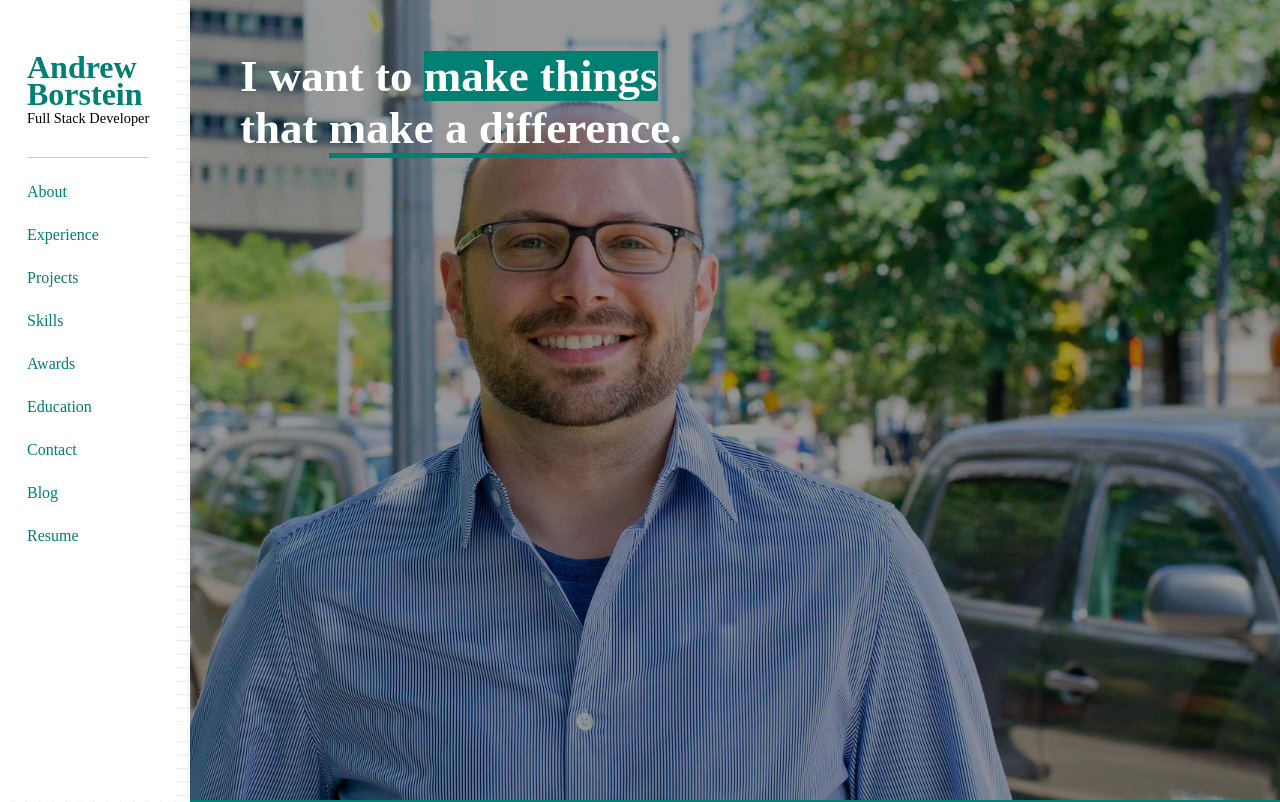
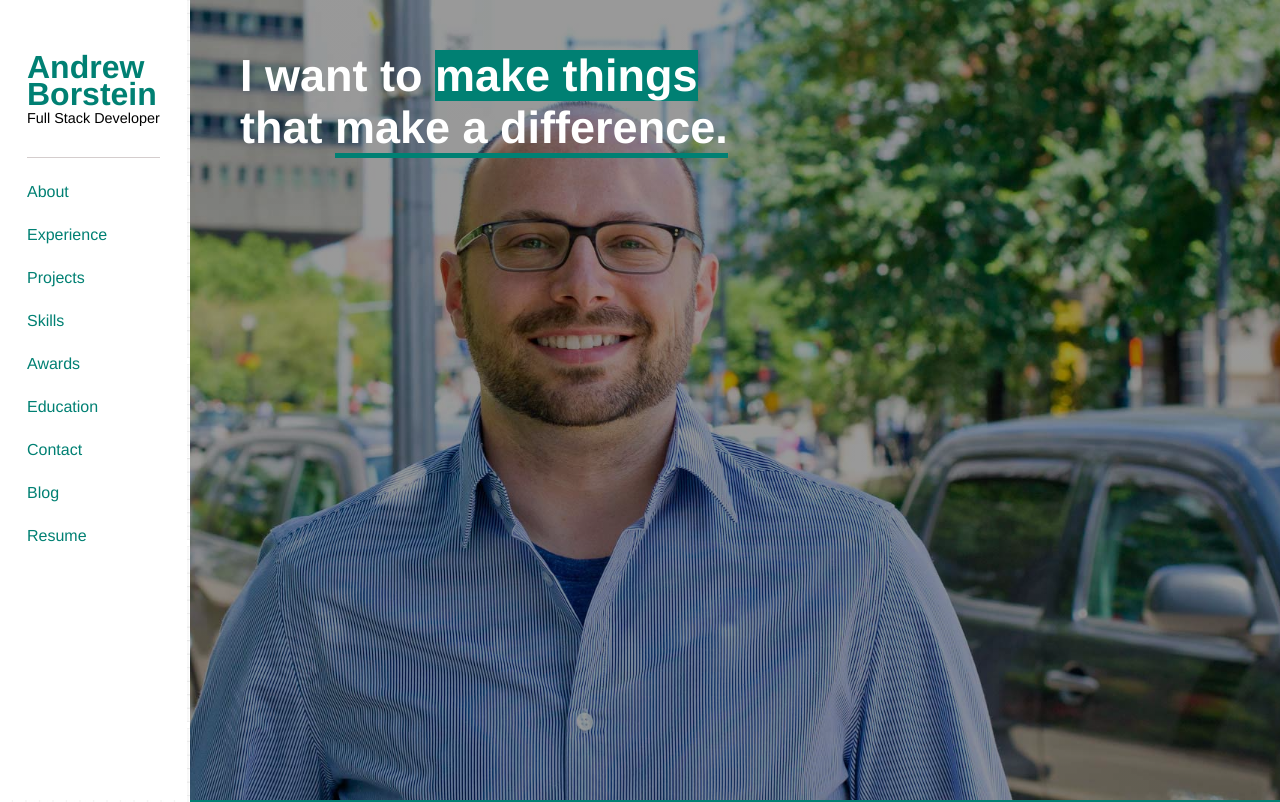
Before and after one commit to kaz79/kazbanj.github.io, a plain HTML site: page index.html in a window 1280 px wide. Shown: the top 802 px of the page. Drawn offline with Linux system fonts and the light colour scheme.

Commit message:
updating the css
editing the body tag

```diff
--- a/newstyle.css
+++ b/newstyle.css
@@ -1,6 +1,10 @@
 * {
     margin: 0;
     padding: 0;
+}
+
+body {
+    font-family: 'Helvetica', 'lato', 'Arial', Sans-serif;
     text-rendering: optimizeLegibility;
 }
 
```
